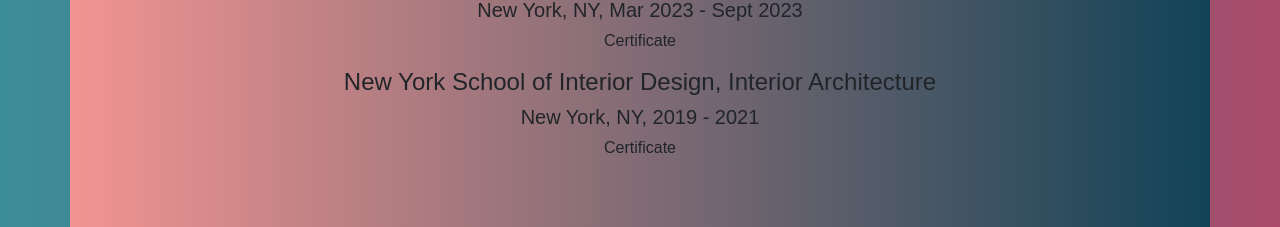
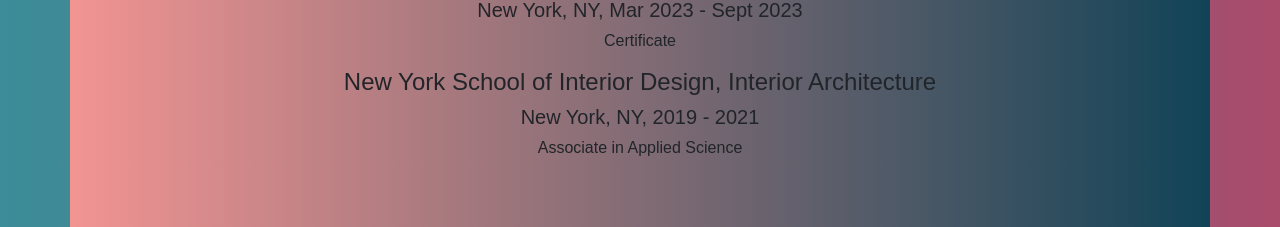
Before and after one commit to deliaswe/Delia-Young-react-portfolio, a React (Vite) app: page /Resume in a window 1280 px wide. Shown: the part 1617-1844 px from the top of the page. Built offline with nearby package versions, Linux system fonts and the light colour scheme.

Commit message:
updated resume

```diff
--- a/src/components/Resume.jsx
+++ b/src/components/Resume.jsx
@@ -105,7 +105,7 @@
                 <div className='resume-item'>
                 <h4>New York School of Interior Design, Interior Architecture</h4>
                 <h5>New York, NY, 2019 - 2021</h5>
-                <p>Certificate</p>
+                <p>Associate in Applied Science</p>
             </div>
             </Col>
         </Row>
```
